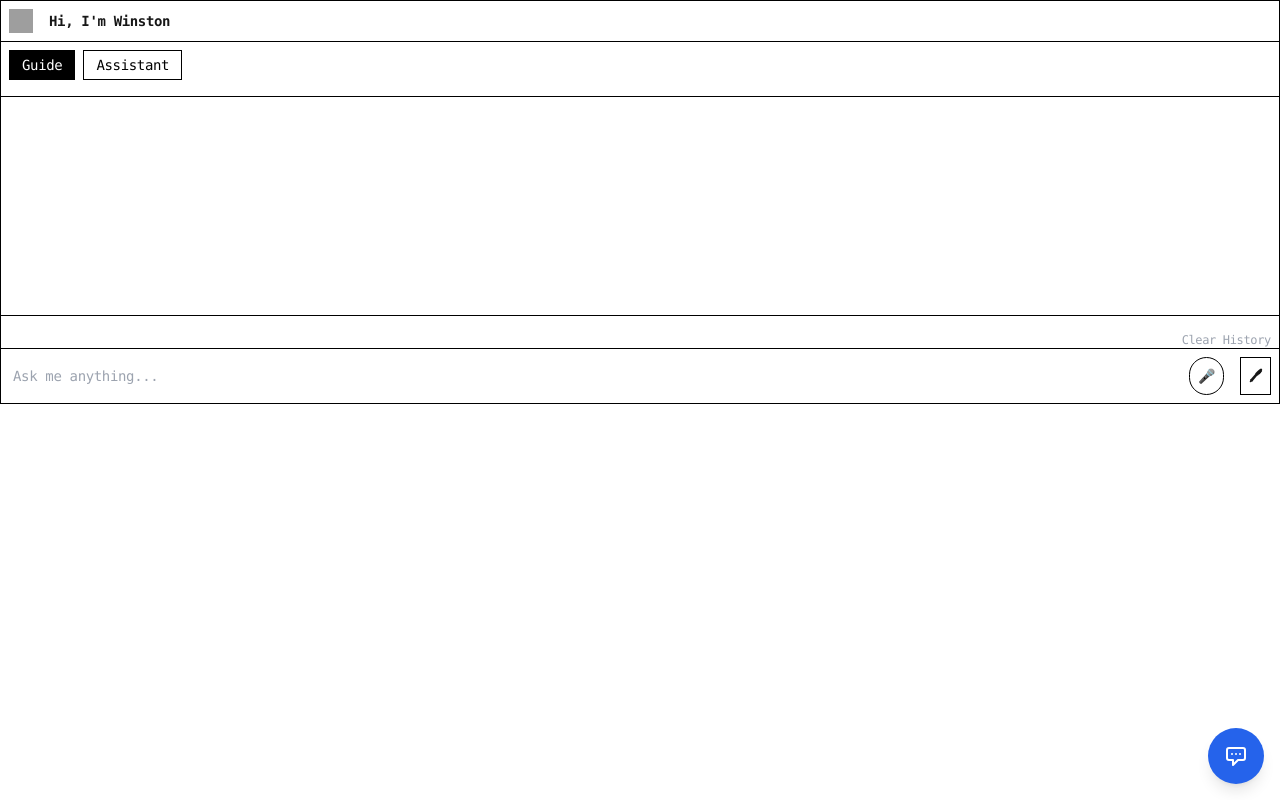
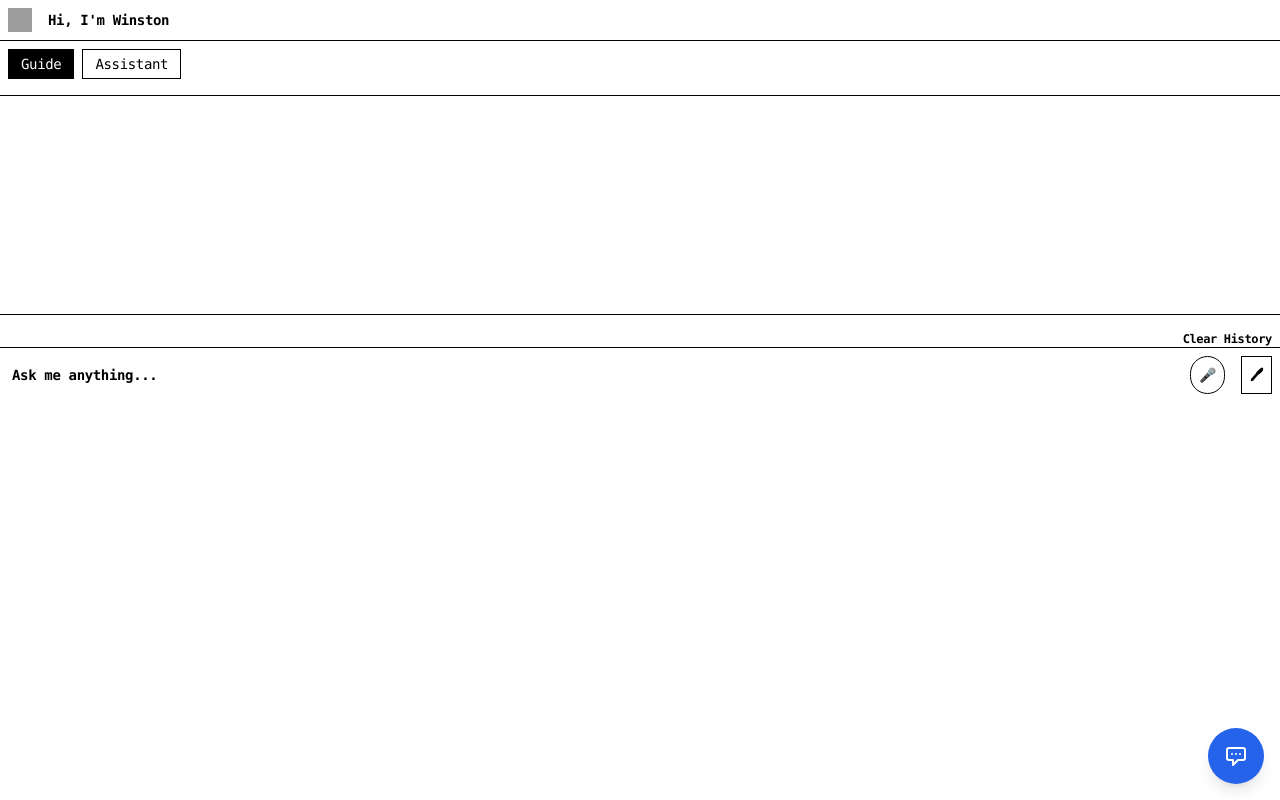
Before and after one commit to WinstonAC/winston-Chat, a Next.js app: page /winston-widget in a window 1280 px wide. Built offline with nearby package versions, Linux system fonts and the light colour scheme; grey boxes are pictures that could not be loaded.

Commit message:
fix: apply isEmbedded prop and isolate iframe styles

```diff
--- a/app/api/chat/route.ts
+++ b/app/api/chat/route.ts
@@ -62,11 +62,12 @@ export async function POST(req: NextRequest) {
     // Select appropriate system prompt
     const systemPrompt = selectedMode === 'guide' ? guidePrompt : assistantPrompt;
 
-    // Log user message
+    // Log user message and system prompt
     console.log('Chat Log:', {
       message: lastMessage,
       role: 'user',
       mode: selectedMode,
+      systemPrompt: systemPrompt.slice(0, 80) + '...'
     });
 
     // Prepare messages for OpenAI
--- a/app/components/ChatBox.tsx
+++ b/app/components/ChatBox.tsx
@@ -138,11 +138,14 @@ export default function ChatBox({ onClose, isEmbedded = false }: ChatBoxProps) {
     setInput('');
     setLoading(true);
 
+    // Always send a valid mode
+    const validMode = mode === 'guide' || mode === 'assistant' ? mode : 'guide';
+
     try {
       const res = await fetch('/api/chat', {
         method: 'POST',
         headers: { 'Content-Type': 'application/json' },
-        body: JSON.stringify({ messages: newMessages, mode }),
+        body: JSON.stringify({ messages: newMessages, mode: validMode }),
       });
 
       const data = await res.json();
@@ -184,13 +187,18 @@ export default function ChatBox({ onClose, isEmbedded = false }: ChatBoxProps) {
   const projectSuggestion =
     mode === 'assistant' && lastAssistantMsg ? getProjectSuggestion(lastAssistantMsg) : null;
 
+  // Embedded mode style overrides
+  const embeddedHeaderStyle = isEmbedded ? { color: '#000', fontWeight: 'bold', opacity: 1 } : {};
+  const embeddedClearHistoryStyle = isEmbedded ? { color: '#000', fontWeight: 'bold', opacity: 1 } : {};
+  const embeddedMessageStyle = isEmbedded ? { color: '#000' } : {};
+
   return (
-    <div className="w-full max-w-full font-mono text-sm tracking-tight border border-black p-0 bg-white" style={{ borderRadius: 0 }}>
+    <div className={`w-full max-w-full font-mono text-sm tracking-tight ${isEmbedded ? 'border-0 bg-white text-black' : 'border border-black bg-white'} p-0`} style={{ borderRadius: 0 }}>
       {/* Header with mascot and close button */}
       <div className="flex items-center justify-between border-b border-black p-0 mb-2">
         <div className="flex items-center gap-2 p-2">
           <img src="/winston-mascot.svg" alt="Winston mascot" className="w-6 h-6 mr-2" onError={e => { e.currentTarget.style.display = 'none'; }} />
-          <span className="font-bold">Hi, I'm Winston</span>
+          <span className="font-bold text-black" style={embeddedHeaderStyle}>Hi, I'm Winston</span>
         </div>
         {!isEmbedded && onClose && (
           <button
@@ -239,6 +247,7 @@ export default function ChatBox({ onClose, isEmbedded = false }: ChatBoxProps) {
           <div
             key={i}
             className={`my-1 text-sm ${m.role === 'user' ? 'text-right font-semibold' : 'text-left'}`}
+            style={embeddedMessageStyle}
           >
             {m.content}
           </div>
@@ -249,7 +258,8 @@ export default function ChatBox({ onClose, isEmbedded = false }: ChatBoxProps) {
       <div className="flex justify-end px-2">
         <button
           onClick={() => setMessages([])}
-          className="text-xs text-gray-400 hover:text-red-500 mt-2"
+          className="text-xs hover:text-red-500 mt-2"
+          style={embeddedClearHistoryStyle}
         >
           Clear History
         </button>
@@ -259,7 +269,7 @@ export default function ChatBox({ onClose, isEmbedded = false }: ChatBoxProps) {
           value={input}
           onChange={(e) => setInput(e.target.value)}
           placeholder="Ask me anything..."
-          className="w-full border-none p-1 text-sm outline-none font-mono bg-white"
+          className="w-full border-none p-1 text-sm outline-none font-mono bg-white text-black placeholder-black font-bold"
           disabled={loading}
           style={{ borderRadius: 0 }}
         />
--- a/pages/winston-widget.tsx
+++ b/pages/winston-widget.tsx
@@ -1,40 +1,20 @@
-import type { NextPage } from 'next';
 import ChatBox from '../app/components/ChatBox';
 
-const WinstonWidget: NextPage = () => {
+export default function WinstonWidgetPage() {
   return (
-    <div style={{
-      margin: 0,
-      padding: 0,
-      width: '100%',
-      height: '100%',
-      background: '#ffffff',
-      color: '#000000',
-      fontFamily: 'monospace, sans-serif'
-    }}>
-      <style jsx global>{`
-        html, body {
-          margin: 0;
-          padding: 0;
-          width: 100%;
-          height: 100%;
-          overflow: hidden;
-        }
-        * {
-          box-sizing: border-box;
-        }
-        ::placeholder {
-          color: #333;
-        }
-        input, textarea, button {
-          font-family: inherit;
-          color: inherit;
-          background: inherit;
-        }
-      `}</style>
+    <div
+      style={{
+        margin: 0,
+        padding: 0,
+        fontFamily: 'monospace',
+        background: '#fff',
+        color: '#000',
+        width: '100%',
+        height: '100%',
+        boxSizing: 'border-box',
+      }}
+    >
       <ChatBox isEmbedded={true} />
     </div>
   );
-};
-
-export default WinstonWidget;
+}
```
